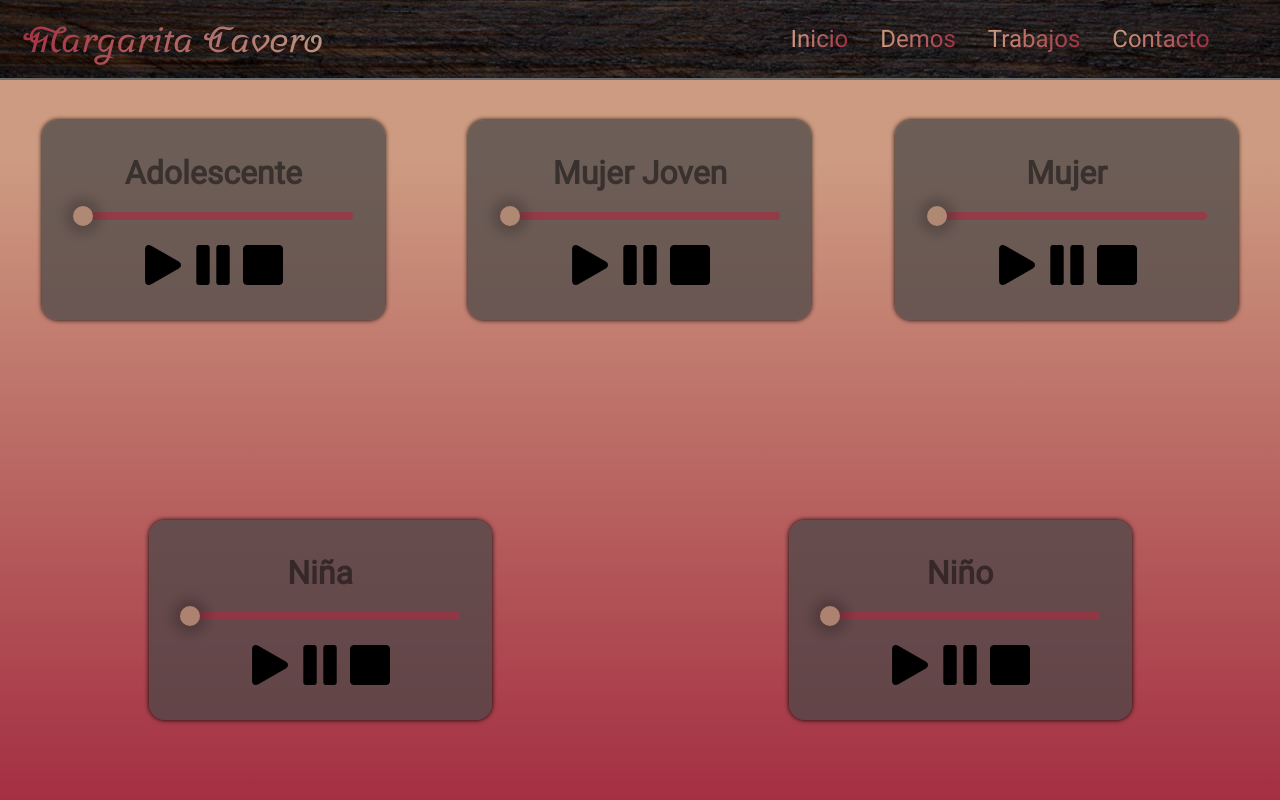
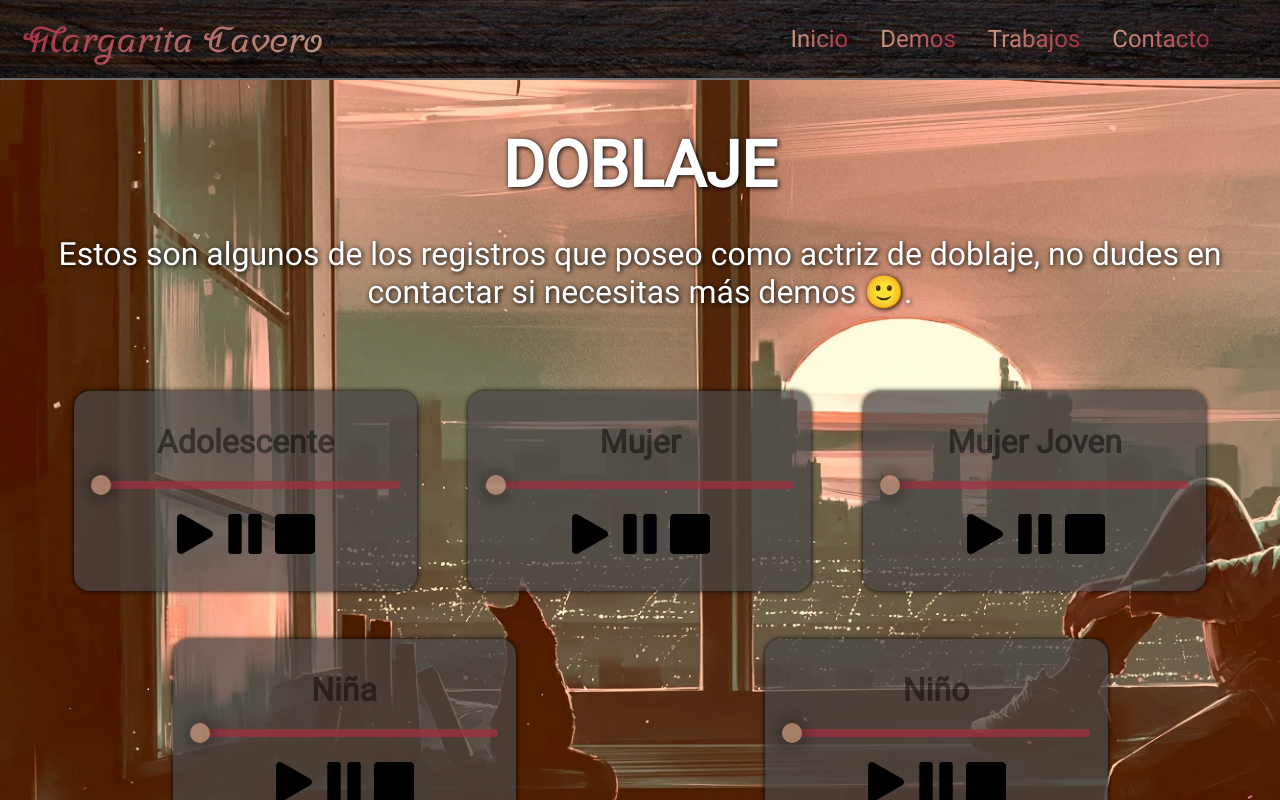
Before and after one commit to margarita-cavero/frontend, a React (Vite) app: page /demos in a window 1280 px wide. Shown: the top 800 px of the page. Built offline with nearby package versions, Linux system fonts and the light colour scheme.

Commit message:
Update demos

```diff
--- a/src/components/contact/Contact.jsx
+++ b/src/components/contact/Contact.jsx
@@ -5,7 +5,7 @@ import { Form } from "./Form";
 export const Contact = () => {
   return (
     <ContactStyled>
-        <Form />
+      <Form />
     </ContactStyled>
   )
 }
--- a/src/components/demos/AudioPlayer.jsx
+++ b/src/components/demos/AudioPlayer.jsx
@@ -1,18 +1,18 @@
-import { Adolescente } from "./Adolescente";
-import { AudioPlayerStyled } from "./AudioPlayerStyled";
-import { Mujer } from "./Mujer";
-import { MujerJoven } from "./MujerJoven";
-import { Nina } from "./Nina";
-import { Nino } from "./Nino";
+// import { Adolescente } from "./Adolescente";
+// import { AudioPlayerStyled } from "./AudioPlayerStyled";
+// import { Mujer } from "./Mujer";
+// import { MujerJoven } from "./MujerJoven";
+// import { Nina } from "./Nina";
+// import { Nino } from "./Nino";
 
-export function AudioPlayer() {
-    return (
-        <AudioPlayerStyled>
-            <Adolescente />
-            <MujerJoven />
-            <Mujer />
-            <Nina />
-            <Nino />
-        </AudioPlayerStyled>
-    );
-}
+// export function AudioPlayer() {
+//     return (
+//         <AudioPlayerStyled>
+//             <Adolescente />
+//             <MujerJoven />
+//             <Mujer />
+//             <Nina />
+//             <Nino />
+//         </AudioPlayerStyled>
+//     );
+// };
--- a/src/components/demos/AudioPlayerStyled.jsx
+++ b/src/components/demos/AudioPlayerStyled.jsx
@@ -4,28 +4,27 @@ export const AudioPlayerStyled = styled.div`
 display: flex;
 flex-direction: row;
 flex-wrap: wrap;
-/* align-items: center; */
+align-items: center;
 justify-content: space-around;
-height: 100vh;
-background: linear-gradient(#cd9b81 20%, #a42f42 100%);
+padding: 3rem;
 .audioPlayer{
     display: flex;
     flex-direction: column;
     align-items: center;
-    position: relative;
-    top: 15%;
+    justify-content: center;
     width: 343px;
     height: 200px;
     max-width: 100%;
     background-color: #4a4747bb;
-    padding: 16px;
     border-radius: 16px;
     box-shadow: 0 0 5px #000;
     z-index:1;
+    margin-bottom: 3rem;
     .title{
         color: #0007;
-        font-family: 'Roboto-regular';
+        /* font-family: 'Roboto-regular'; */
         font-size: 2rem;
+        margin-top: -10%;
     }
     .timeBar{
         -webkit-appearance: none;
--- a/src/components/demos/Demos.jsx
+++ b/src/components/demos/Demos.jsx
@@ -1,7 +1,7 @@
-import { AudioPlayer } from "./AudioPlayer"
+import { Dubbing } from "./dubbing/Dubbing";
 
 export const Demos = () => {
   return (
-    <AudioPlayer />
+    <Dubbing />
   )
 }
--- a/src/components/demos/Adolescente.jsx
+++ b/src/components/demos/dubbing/Adolescente.jsx
@@ -40,7 +40,7 @@ export const Adolescente = () => {
               Your browser does not support the
               <code>audio</code> element.
           </audio>
-          <br />
+          {/* <br /> */}
           <h3 className="title">Adolescente</h3>
           {/* <p>{currentTime}</p> */}
           <input
--- /dev/null
+++ b/src/components/demos/dubbing/Dubbing.jsx
@@ -0,0 +1,24 @@
+import { AudioPlayerStyled } from "../AudioPlayerStyled"
+import { Adolescente } from "./Adolescente"
+import { DubbingStyled } from "./DubbingStyled"
+import { Mujer } from "./Mujer"
+import { MujerJoven } from "./MujerJoven"
+import { Nina } from "./Nina"
+import { Nino } from "./Nino"
+
+
+export const Dubbing = () => {
+  return (
+    <DubbingStyled>
+      <h1 className="text title">DOBLAJE</h1>
+      <p className="text paragraph">Estos son algunos de los registros que poseo como actriz de doblaje, no dudes en contactar si necesitas más demos &#128578;.</p>
+      <AudioPlayerStyled>
+        <Adolescente />
+        <Mujer />
+        <MujerJoven />
+        <Nina />
+        <Nino />
+      </AudioPlayerStyled>
+    </DubbingStyled>
+  )
+}
--- /dev/null
+++ b/src/components/demos/dubbing/DubbingStyled.jsx
@@ -0,0 +1,23 @@
+import styled from "styled-components";
+
+export const DubbingStyled = styled.div`
+width:100%;
+min-height: 100vh;
+background-image: url('../../../../assets/images/demos/wallpaper2.webp');
+background-size:cover;
+background-attachment: fixed;
+font-family: 'Roboto-regular';
+.text{
+    text-align: center;
+    color: #fff;
+    text-shadow: 1px 1px 5px #000;
+}
+.title{
+    padding-top: 10%;
+    font-size: 4rem;
+}
+.paragraph{
+    padding: 2rem;
+    font-size: 2rem;
+}
+`
--- a/src/components/demos/Nina.jsx
+++ b/src/components/demos/dubbing/Mujer.jsx
@@ -1,6 +1,6 @@
 import { useRef, useState } from "react";
 
-export const Nina = () => {
+export const Mujer = () => {
 
     const audioPlayer = useRef();
     const [currentTime, setCurrentTime] = useState(0);
@@ -33,15 +33,15 @@ export const Nina = () => {
     return (
         <div className="audioPlayer">
             <audio
-                src="../../assets/audios/niña.mp3"
+                src="../../assets/audios/mujer.mp3"
                 ref={audioPlayer}
                 onTimeUpdate={onPlaying}
             >
                 Your browser does not support the
                 <code>audio</code> element.
             </audio>
-            <br />
-            <h3 className="title">Niña</h3>
+            {/* <br /> */}
+            <h3 className="title">Mujer</h3>
             {/* <p>{currentTime}</p> */}
             <input
                 className="timeBar"
--- a/src/components/demos/MujerJoven.jsx
+++ b/src/components/demos/dubbing/MujerJoven.jsx
@@ -40,7 +40,7 @@ export const MujerJoven = () => {
                 Your browser does not support the
                 <code>audio</code> element.
             </audio>
-            <br />
+            {/* <br /> */}
             <h3 className="title">Mujer Joven</h3>
             {/* <p>{currentTime}</p> */}
             <input
--- a/src/components/demos/Nino.jsx
+++ b/src/components/demos/dubbing/Nina.jsx
@@ -1,6 +1,6 @@
 import { useRef, useState } from "react";
 
-export const Nino = () => {
+export const Nina = () => {
 
     const audioPlayer = useRef();
     const [currentTime, setCurrentTime] = useState(0);
@@ -33,15 +33,15 @@ export const Nino = () => {
     return (
         <div className="audioPlayer">
             <audio
-                src="../../assets/audios/niño.mp3"
+                src="../../assets/audios/niña.mp3"
                 ref={audioPlayer}
                 onTimeUpdate={onPlaying}
             >
                 Your browser does not support the
                 <code>audio</code> element.
             </audio>
-            <br />
-            <h3 className="title">Niño</h3>
+            {/* <br /> */}
+            <h3 className="title">Niña</h3>
             {/* <p>{currentTime}</p> */}
             <input
                 className="timeBar"
--- a/src/components/demos/Mujer.jsx
+++ b/src/components/demos/dubbing/Nino.jsx
@@ -1,6 +1,6 @@
 import { useRef, useState } from "react";
 
-export const Mujer = () => {
+export const Nino = () => {
 
     const audioPlayer = useRef();
     const [currentTime, setCurrentTime] = useState(0);
@@ -33,15 +33,15 @@ export const Mujer = () => {
     return (
         <div className="audioPlayer">
             <audio
-                src="../../assets/audios/mujer.mp3"
+                src="../../assets/audios/niño.mp3"
                 ref={audioPlayer}
                 onTimeUpdate={onPlaying}
             >
                 Your browser does not support the
                 <code>audio</code> element.
             </audio>
-            <br />
-            <h3 className="title">Mujer</h3>
+            {/* <br /> */}
+            <h3 className="title">Niño</h3>
             {/* <p>{currentTime}</p> */}
             <input
                 className="timeBar"
--- a/src/components/home/Typewriter.jsx
+++ b/src/components/home/Typewriter.jsx
@@ -26,7 +26,7 @@ export const TypewriterInicio = () => {
                             .typeString('Audiolibros')
                             .pauseFor(2000)
                             .deleteAll()
-                            .typeString('Cantante')
+                            .typeString('Canto')
                             .pauseFor(2000)
                             .deleteAll()
                             .start();
```
Also changed, not shown: assets/images/demos/wallpaper1.webp (added), assets/images/demos/wallpaper2.webp (added).
